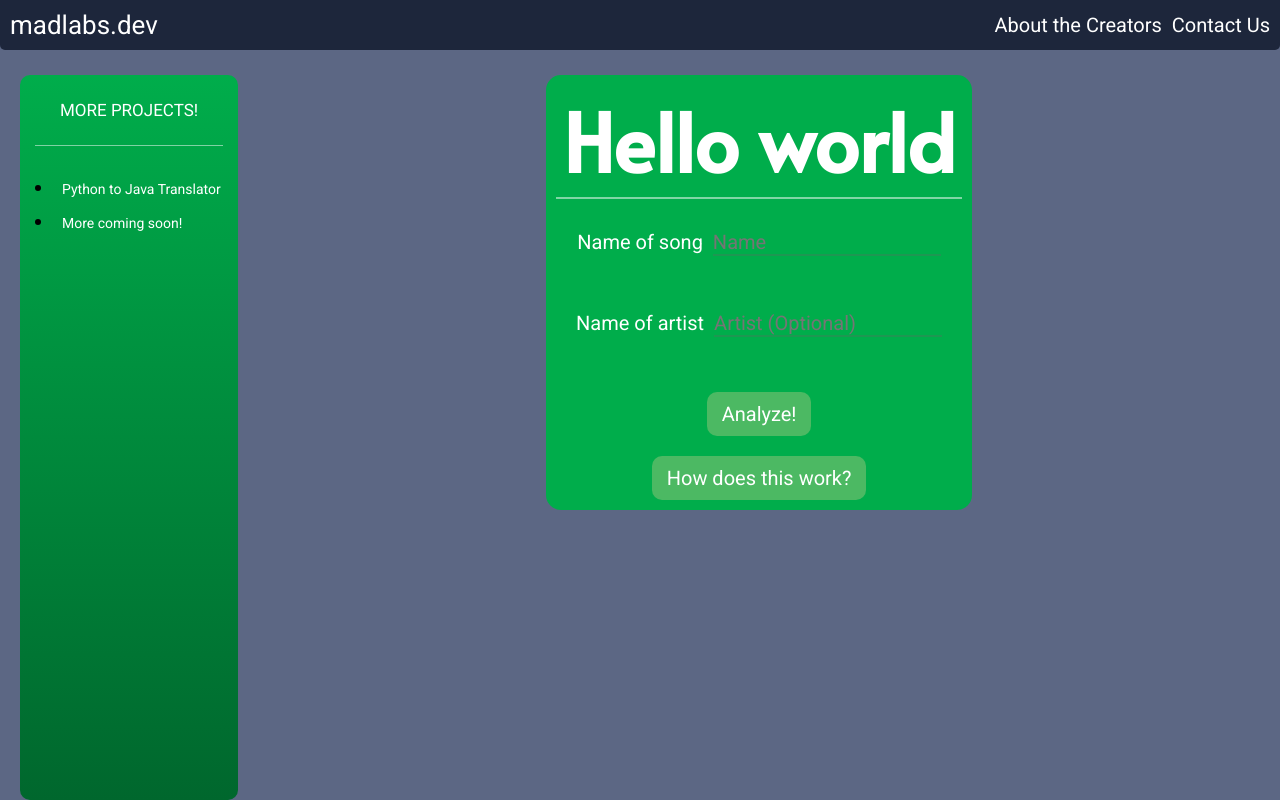
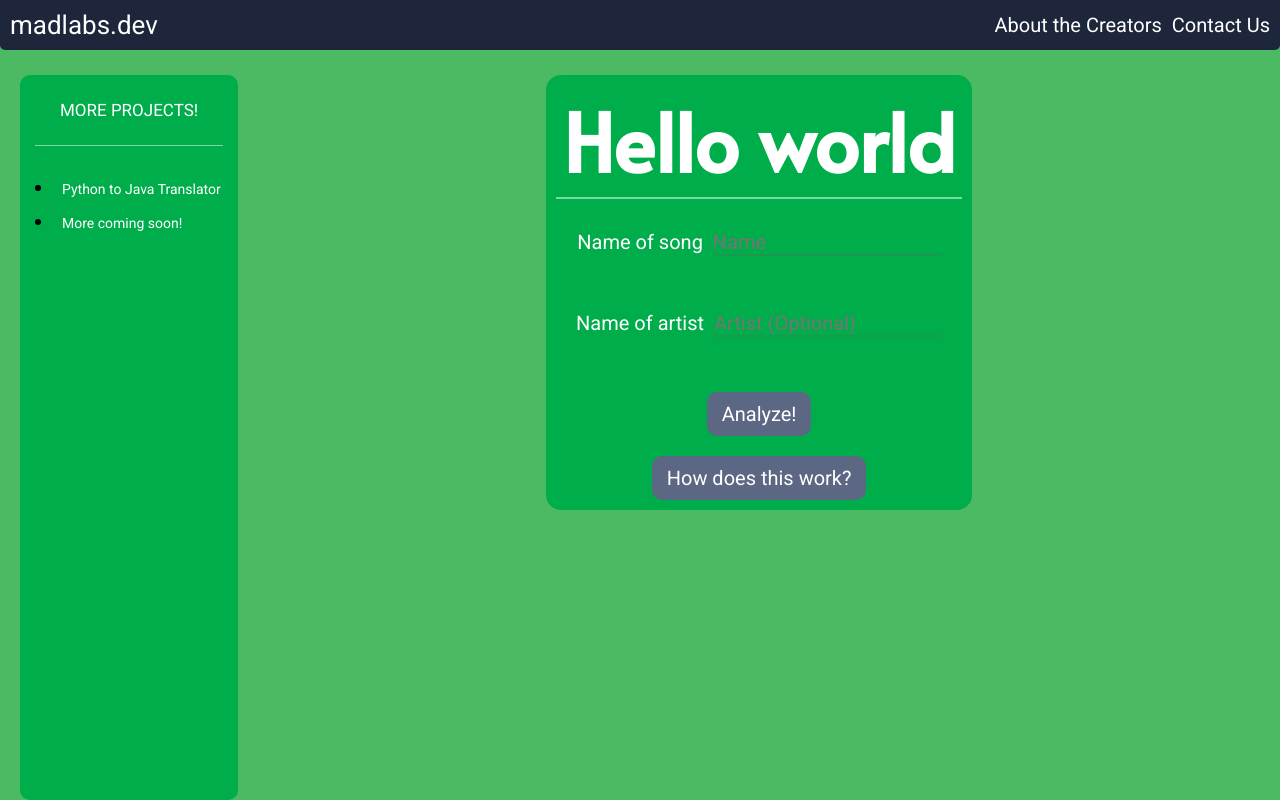
Before and after one commit to parkerswanson19/PythonJavaTranslator, a Django app: page /rap-analyzer/ in a window 1280 px wide. Run offline with Django 3.2, Linux system fonts and the light colour scheme.

Commit message:
Added new font and stuff

```diff
--- a/static/PythonJavaTranslator/css/rap-analyzer.css
+++ b/static/PythonJavaTranslator/css/rap-analyzer.css
@@ -1,5 +1,6 @@
 @import url('https://fonts.googleapis.com/css?family=Roboto&display=swap');
 @import url('https://fonts.googleapis.com/css?family=Alata&display=swap');
+@import url('https://fonts.googleapis.com/css?family=Ubuntu&display=swap');
 
 * {
     margin: 0;
@@ -11,7 +12,8 @@
 
 body, html {
     /*background-color: #2ecc71;*/
-    background-color: #5C6784;
+    /*background-color: #00ad4b;*/
+    background-color: #4cb963;
 }
 
 body {
@@ -34,7 +36,7 @@ body {
     justify-items: center;
     justify-self: center;
     padding: 10px;
-    background-color: #00AD4B;
+    background-color: #00ad4b;
     border-radius: 15px;
     /*height: 470px;*/
     max-height: 90vh;
@@ -152,7 +154,7 @@ form {
 }
 
 .form-row button {
-    background-color: #4cb963;
+    background-color: #5c6784;
     color: white;
     padding: 10px 15px;
     border-radius: 10px;
@@ -171,7 +173,8 @@ form {
     position: relative; /* Fixed Sidebar (stay in place on scroll) */
     bottom: 0; /* Stay at the top */
     left: 0;
-    background-image: linear-gradient(#00AD4B, #00672D); /* Black */
+    /*background-image: linear-gradient(#00AD4B, #00672D); !* Black *!*/
+    background-color: #00ad4b;
     overflow-x: hidden; /* Disable horizontal scroll */
     padding: 10px;
     border-radius: 10px;
@@ -217,13 +220,14 @@ textarea {
     padding: 10px;
     width: 40vw;
     height: 70vh;
+    border-color: white;
     /*background-color: #4cb963;*/
     /*background-color: #a0eade;*/
     background-color: #f0fff0;
     resize: none;
-    border: none;
     border-radius: 10px;
     color: #1d263b;
+    font-family: 'Ubuntu', sans-serif;
 }
 
 /* width */
@@ -269,3 +273,10 @@ textarea {
     list-style: none;
     color: white;
 }
+
+@-moz-document url-prefix() {
+    * {
+        scrollbar-width: thin;
+        scrollbar-color: #4cb963 rgba(205, 205, 205, 0);
+    }
+}
```
